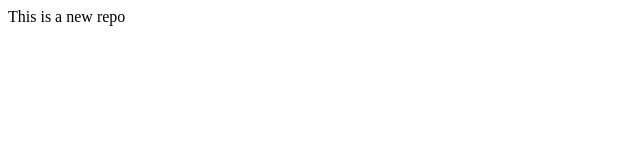
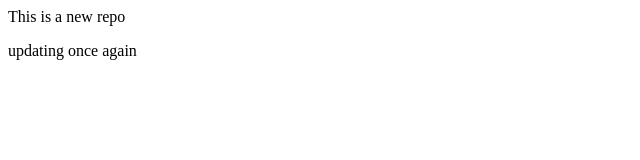
Before and after one commit to sarvesh-raikar-git/localrepo, a plain HTML site: page index.html in a window 1280 px wide. Shown: the whole page, without its empty margins (0-640 px from the left). Drawn offline with Linux system fonts and the light colour scheme.

Commit message:
add new feature

```diff
--- a/index.html
+++ b/index.html
@@ -1 +1,2 @@
 <p>This is a new repo<p>
+<p>updating once again<p>
```
